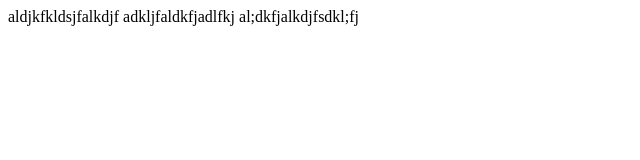
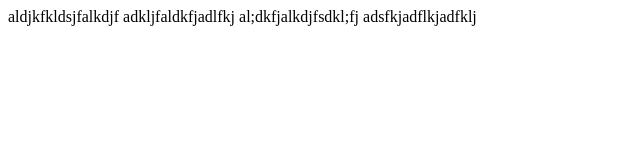
Before and after one commit to DariusJones/moregitpractice, a plain HTML site: page index.html in a window 1280 px wide. Shown: the whole page, without its empty margins (0-640 px from the left). Drawn offline with Linux system fonts and the light colour scheme.

Commit message:
hello first message

```diff
--- a/index.html
+++ b/index.html
@@ -7,7 +7,7 @@
 	aldjkfkldsjfalkdjf
 	adkljfaldkfjadlfkj
 	al;dkfjalkdjfsdkl;fj
-
+	adsfkjadflkjadfklj
 
 </body>
 </html>
```
